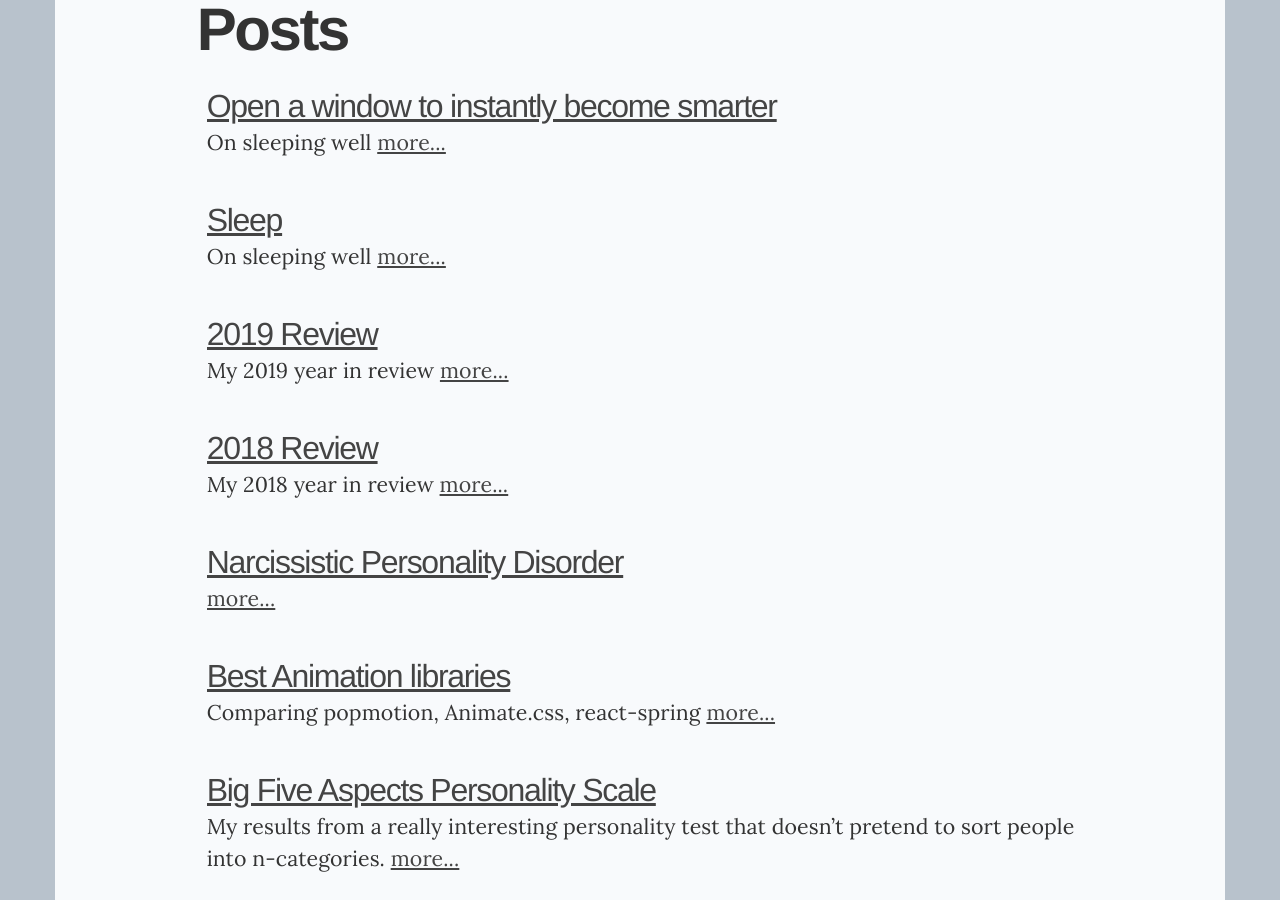
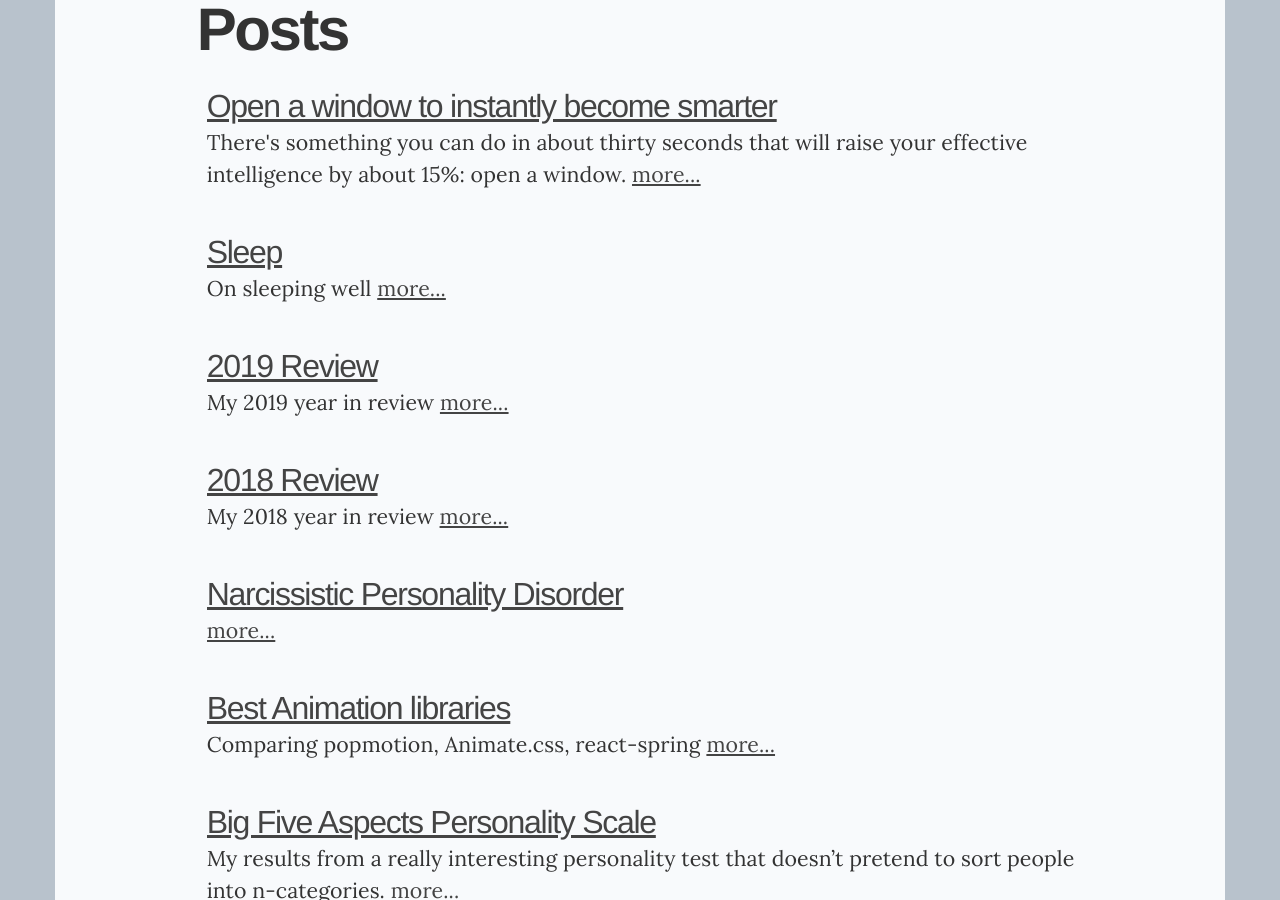
Before and after one commit to christiangenco/christiangenco.github.io, a Jekyll site: the page built from posts.html, in a window 1280 px wide and 900 px high. Built offline with Jekyll 4.4.1, drawn with Linux system fonts in a browser that asks for light colours; nearby versions of some CDN libraries; grey boxes are pictures that could not be loaded.

Commit message:
add excerpt

```diff
--- a/_posts/2020-08-05-co2.md
+++ b/_posts/2020-08-05-co2.md
@@ -2,7 +2,7 @@
 title: Open a window to instantly become smarter
 image:
 image_small:
-excerpt: "On sleeping well"
+excerpt: "There's something you can do in about thirty seconds that will raise your effective intelligence by about 15%: open a window."
 hide: true
 ---
 
```
